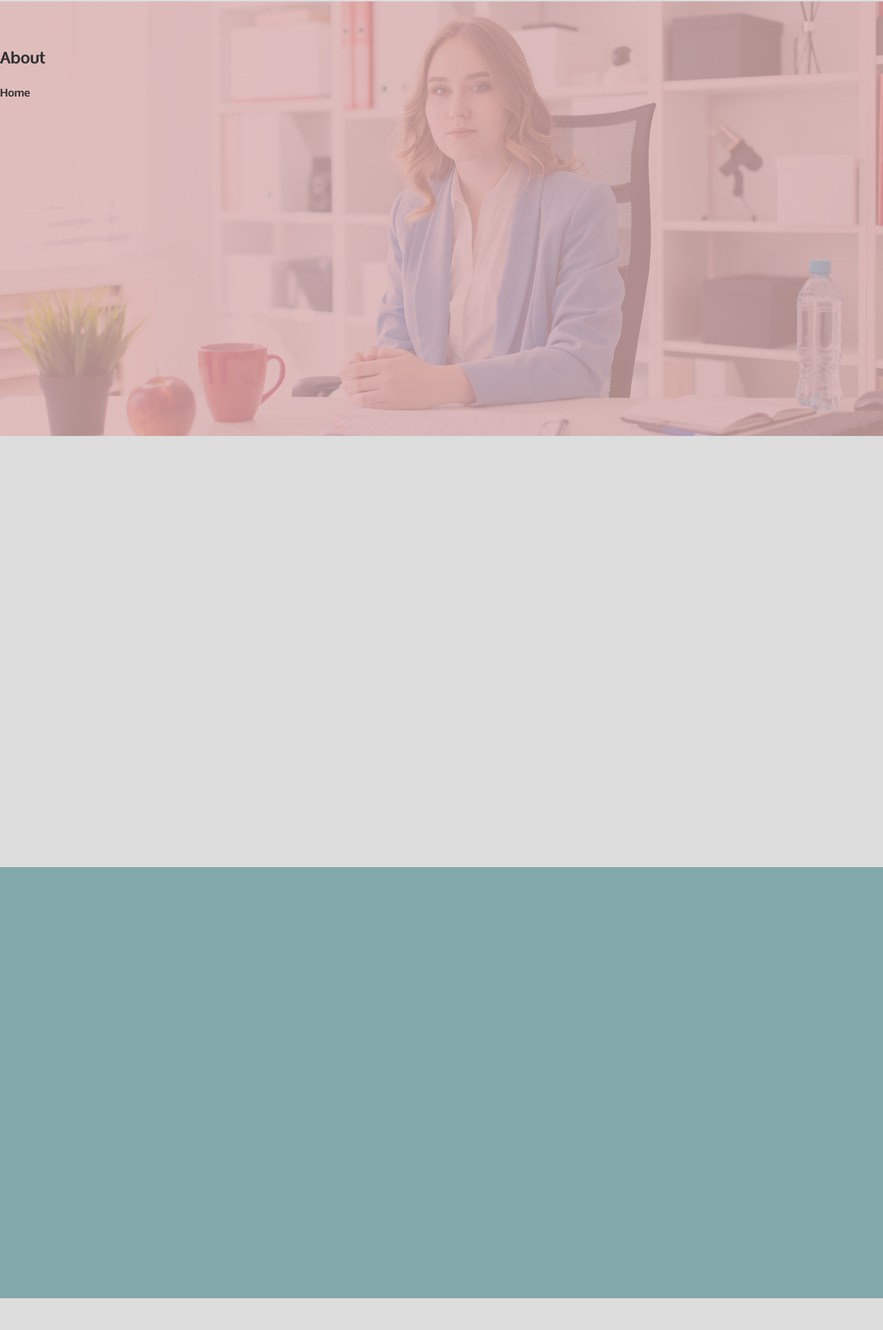
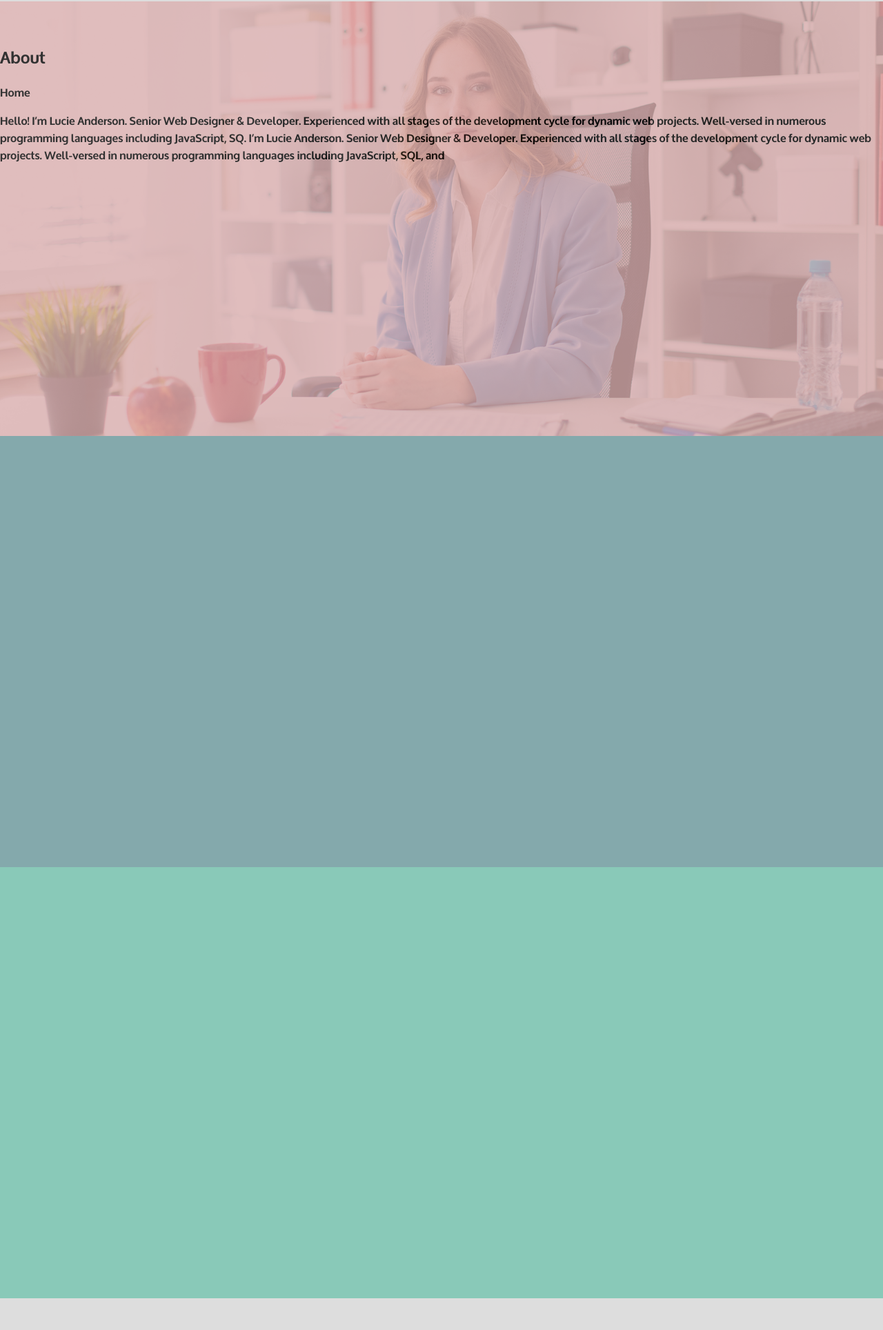
Before and after one commit to iftakherone/portfolio.myself, a plain HTML site: page index.html in a window 1280 px wide. Shown: the part 3452-5380 px from the top of the page at 69% size. Drawn offline with Linux system fonts and the light colour scheme.

Commit message:
fixing some bug

```diff
--- a/index.html
+++ b/index.html
@@ -181,6 +181,7 @@
                     <div class="about-header">
                         <h1>About</h1>
                         <span><a href="#site-home">Home</a></span>
+                        <p>Hello! I’m Lucie Anderson. Senior Web Designer & Developer. Experienced with all stages of the development cycle for dynamic web projects. Well-versed in numerous programming languages including JavaScript, SQ. I’m Lucie Anderson. Senior Web Designer & Developer. Experienced with all stages of the development cycle for dynamic web projects. Well-versed in numerous programming languages including JavaScript, SQL, and</p>
                     </div>
 
                 </div>
--- a/style.css
+++ b/style.css
@@ -356,13 +356,13 @@ button {
 
 #site-portfolio {
     height: 625px;
-    background-color: ;
+    background-color: #84a9ac;
 }
 
 
 #site-blog {
     height: 625px;
-    background-color: #84a9ac;
+    background-color: #89c9b8;
 }
 
 
@@ -374,5 +374,5 @@ button {
 
 #site-footer {
     height: 350px;
-    background-color: #dddddd;
+    background-color: #d9adad;
 }
```
